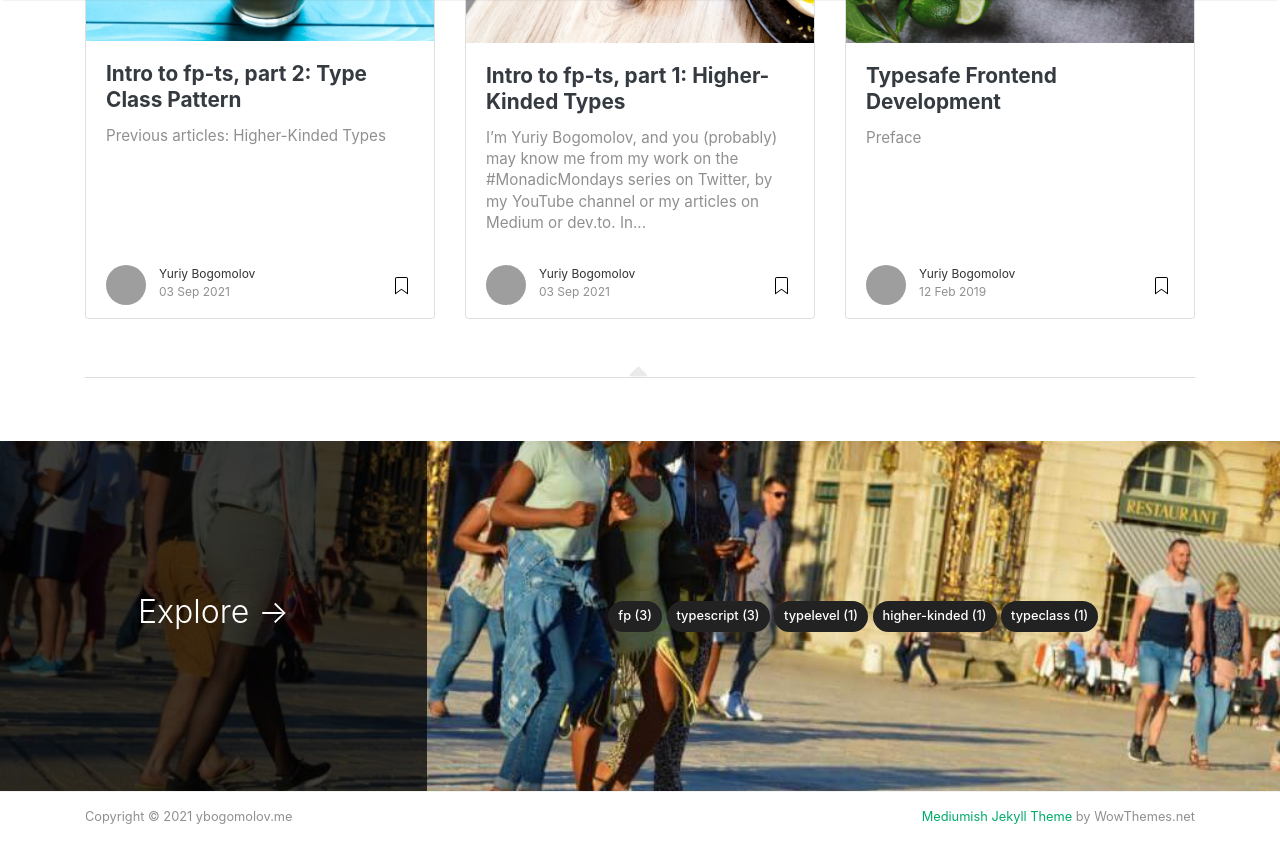
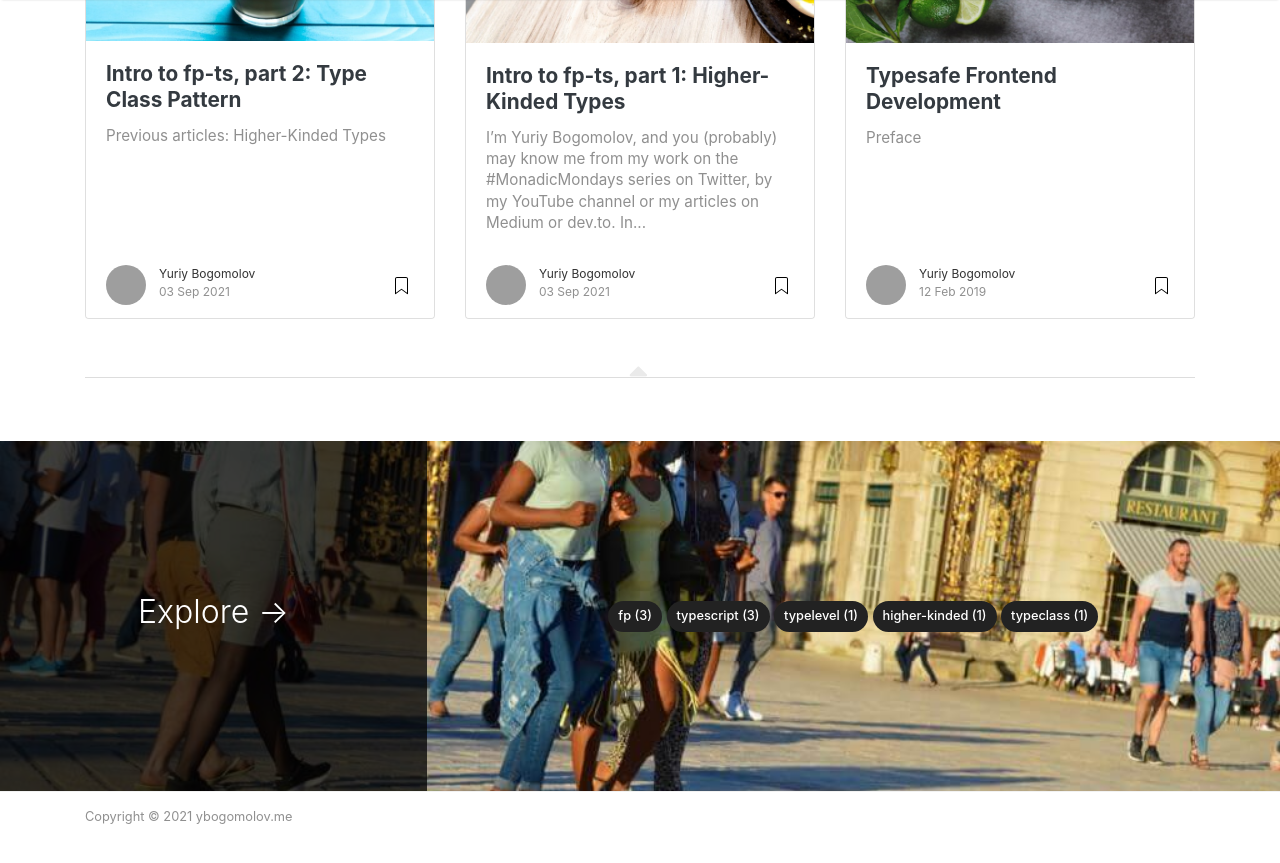
Before and after one commit to YBogomolov/ybogomolov.github.io, a Jekyll site: the page built from index.html, in a window 1280 px wide and 900 px high, scrolled down 575 px. Shown: the top 863 px of the window. Built offline with Jekyll 4.4.1, drawn with Linux system fonts in a browser that asks for light colours; nearby versions of some CDN libraries; the list of posts is cut into pages by our own code; comment, search, counter and statistics services are not loaded; some of the changed text lies outside the part shown; grey boxes are pictures that could not be loaded.

Commit message:
Remove extra stuff

```diff
--- a/_layouts/default.html
+++ b/_layouts/default.html
@@ -80,36 +80,9 @@
                         <a class="nav-link" href="{{ site.baseurl }}/index.html">Blog</a>
                     </li>
 
-                    {% if page.url == "/about.html" %}
-                    <li class="nav-item active">
-                        {% else %}
-                    <li class="nav-item">
-                        {% endif %}
-                        <a class="nav-link" href="{{ site.baseurl }}/about">About</a>
-                    </li>
-
-                    <li class="nav-item">
-                        <a class="nav-link"
-                            href="https://github.com/wowthemesnet/mediumish-theme-jekyll/archive/master.zip"><i
-                                class="fas fa-download"></i> Download</a>
-                    </li>
-
-                    <li class="nav-item">
-                        <a target="_blank" class="nav-link"
-                            href="https://www.wowthemes.net/themes/mediumish-wordpress/"><i
-                                class="fab fa-wordpress-simple"></i> WP Version</a>
-                    </li>
-
-                    <li class="nav-item">
-                        <a target="_blank" class="nav-link" href="https://www.wowthemes.net/themes/mediumish-ghost/"><i
-                                class="fab fa-snapchat-ghost"></i> Ghost Version</a>
-                    </li>
-
                     {% include search-lunr.html %}
 
                 </ul>
-
-
 
                 <!-- End Menu -->
 
@@ -203,10 +176,6 @@
                     <div class="col-md-6 col-sm-6 text-center text-lg-left">
                         Copyright © {{ site.time | date: "%Y" }} {{ site.name }}
                     </div>
-                    <div class="col-md-6 col-sm-6 text-center text-lg-right">
-                        <a target="_blank" href="https://www.wowthemes.net/mediumish-free-jekyll-template/">Mediumish
-                            Jekyll Theme</a> by WowThemes.net
-                    </div>
                 </div>
             </div>
         </footer>
```
